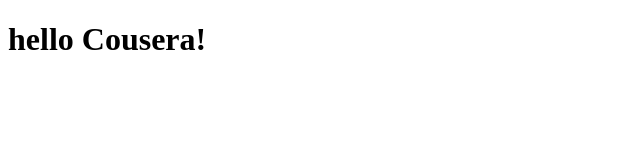
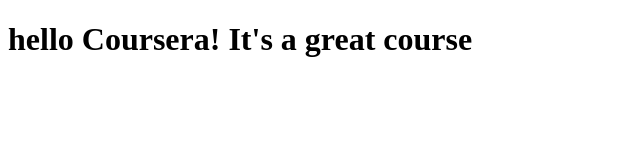
Before and after one commit to hassankk13580/couseratest, a plain HTML site: page site/index.html in a window 1280 px wide. Shown: the whole page, without its empty margins (0-640 px from the left). Drawn offline with Linux system fonts and the light colour scheme.

Commit message:
Small addition to our page content

```diff
--- a/site/index.html
+++ b/site/index.html
@@ -4,6 +4,6 @@
 	<title>Hello Cousera</title>
 </head>
 <body>
-<h1>hello Cousera!</h1>
+<h1>hello Coursera! It's a great course</h1>
 </body>
 </html>
```
